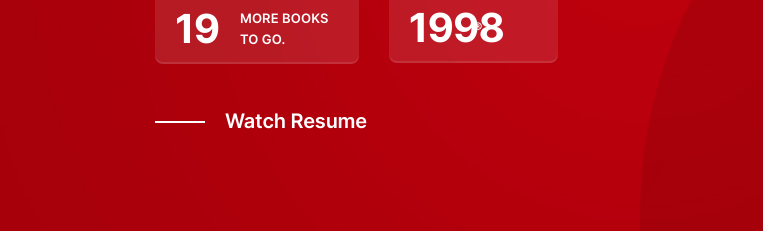
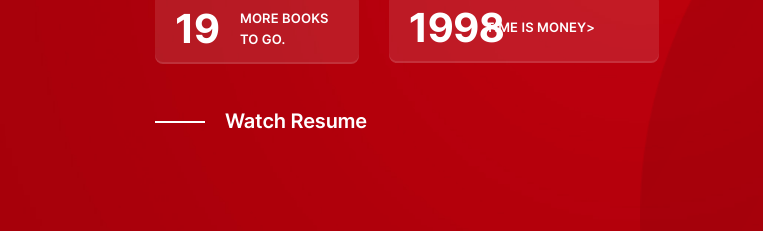
Before and after one commit to Giridharcp/Giridharcp.github.io, a plain HTML site: page index2.html in a window 1280 px wide. Shown: the part 462-693 px from the top of the page, 0-763 px from the left. Drawn offline with Linux system fonts and the light colour scheme.

Commit message:
Update index2.html

```diff
--- a/index2.html
+++ b/index2.html
@@ -117,7 +117,7 @@
 											<div class="col-auto">
 												<!--Counter Up Small-->
 												<div class="vlt-counter-up-small" data-ending-number="1998" data-animation-speed="1000" data-delimiter=""><span class="counter">0</span>
-													<h6 class="vlt-display-1">&reg;<br></h6>
+													<h6 class="vlt-display-1">Time is <br<b>Money</b>></h6>
 												</div>
 											</div>
 										</div>
```
